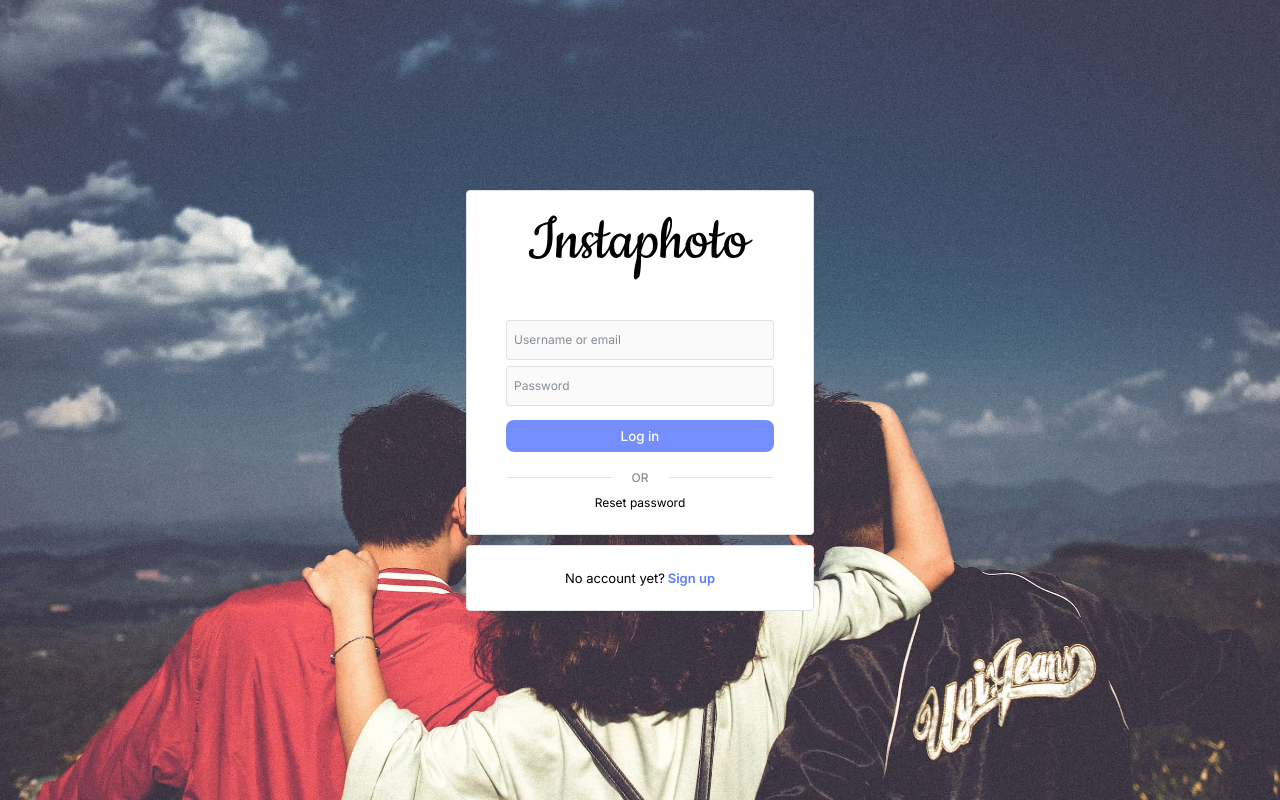
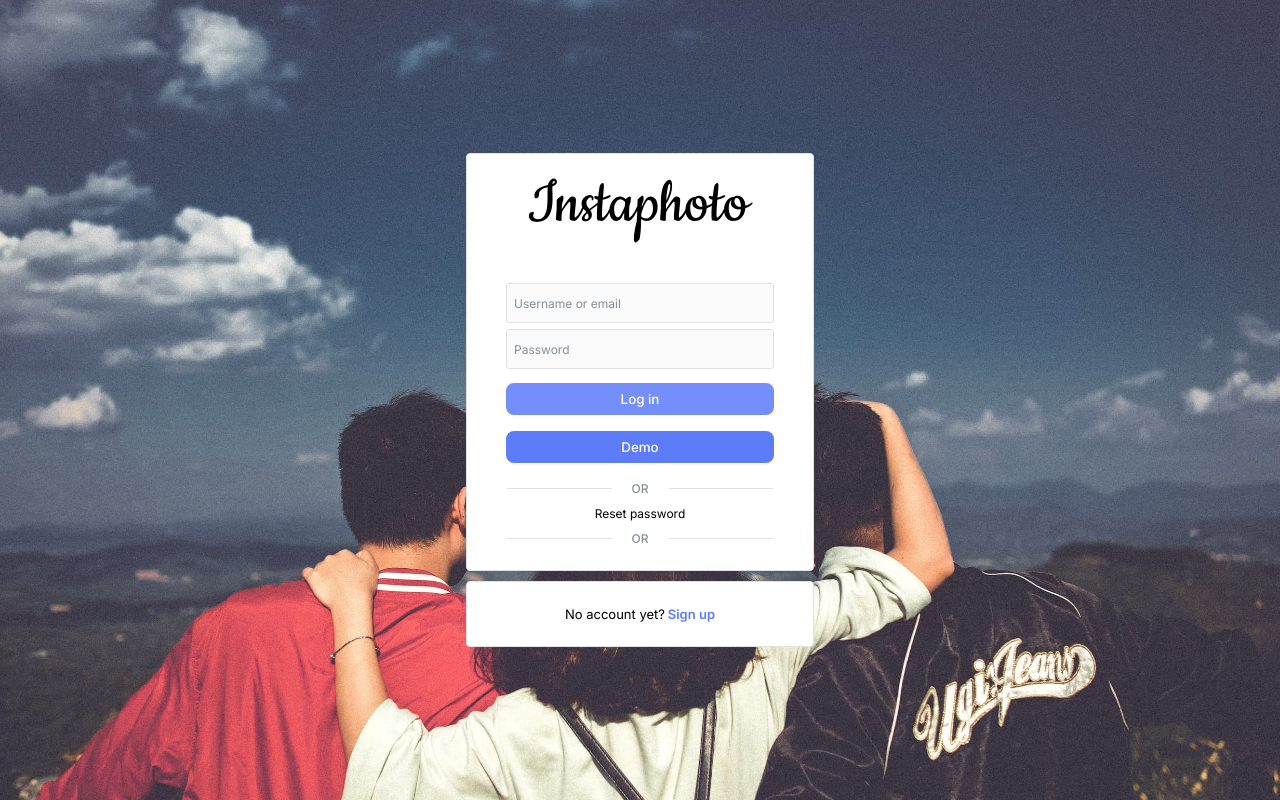
Before and after one commit to alexischecura/instaphoto, a React (Vite) app in the folder frontend/: page /login in a window 1280 px wide. Built offline with nearby package versions, Linux system fonts and the light colour scheme; no server answers.

Commit message:
feat/add demo option

```diff
--- a/frontend/src/pages/LoginPage.tsx
+++ b/frontend/src/pages/LoginPage.tsx
@@ -44,8 +44,9 @@ const FormContainer = styled.div`
 `;
 
 function LoginPage() {
-  const [showPassword, setShowPassword] = useState<boolean>(false);
+  const [showPassword, setShowPassword] = useState(false);
   const { startLogin, errorMessage, status, checkAuthToken } = useAuthStore();
+  const [isLoadingDemo, setIsLoadingDemo] = useState(false);
 
   useEffect(() => {
     checkAuthToken();
@@ -67,6 +68,11 @@ function LoginPage() {
   const handleSubmit = (e: React.FormEvent<HTMLFormElement>) => {
     e.preventDefault();
     startLogin(formValues);
+  };
+  const handleDemo = async () => {
+    setIsLoadingDemo(true);
+    await startLogin({ identifier: 'alexischecura', password: 'pass1234' });
+    setIsLoadingDemo(false);
   };
 
   return (
@@ -100,9 +106,15 @@ function LoginPage() {
             />
             <MainButton
               text="Log in"
-              isLoading={isLoading}
+              isLoading={isLoading && !isLoadingDemo}
               disabled={!isFormValid}
               type="submit"
+            />
+            <MainButton
+              text="Demo"
+              isLoading={isLoadingDemo}
+              type="button"
+              onClick={handleDemo}
             />
           </StyledForm>
           <FormDivider>or</FormDivider>
@@ -110,6 +122,7 @@ function LoginPage() {
           <ForgotPasswordLink to="/password/reset">
             Reset password
           </ForgotPasswordLink>
+          <FormDivider>or</FormDivider>
         </AuthBox>
         <AuthBox>
           <AuthLink linkLabel="Sign up" to="/signup">
```
